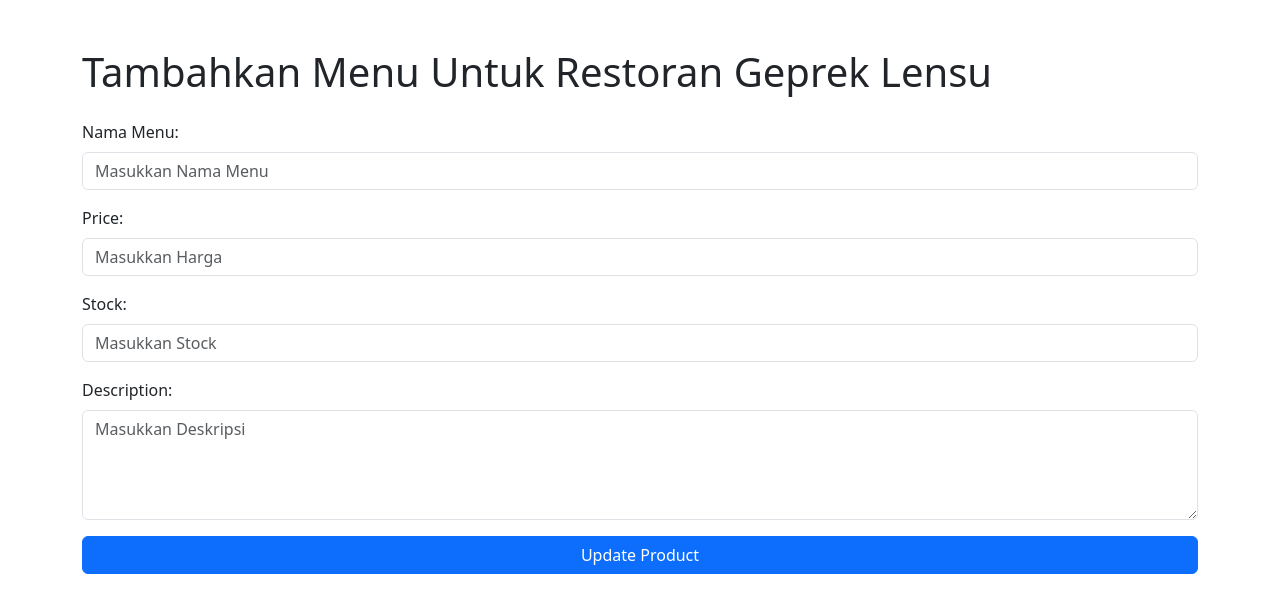
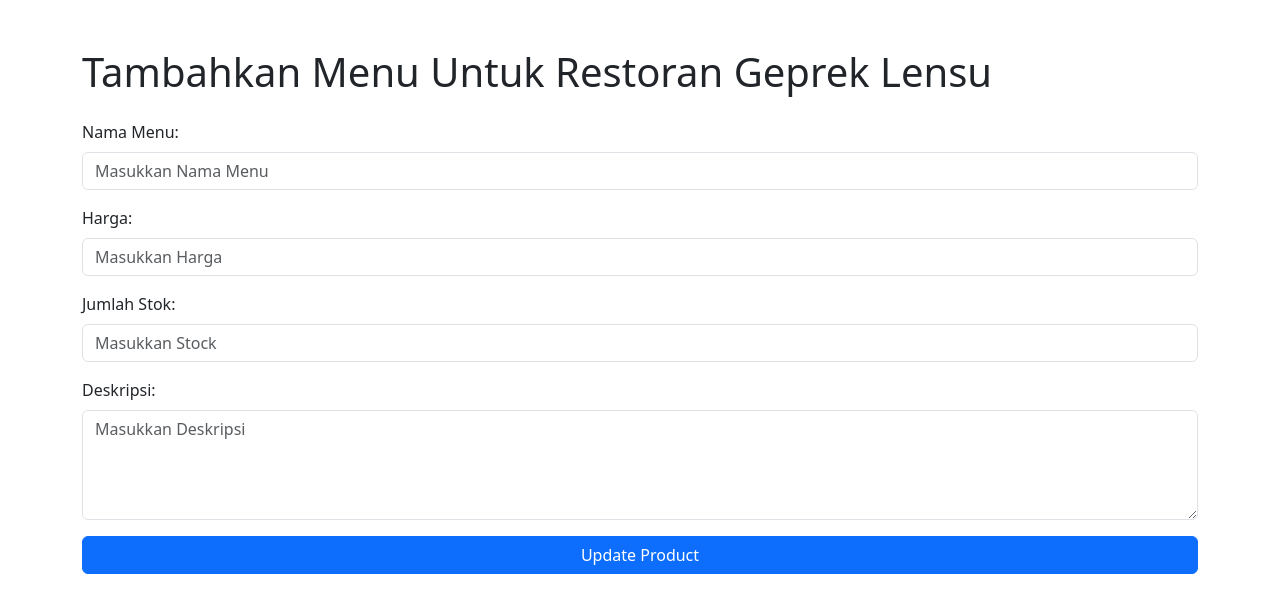
Before and after one commit to elenazahrak/geprek-lensu, a Django app: page /create-product in a window 1280 px wide. Shown: the top 613 px of the page. Run offline with Django 4.2, Linux system fonts and the light colour scheme.

Commit message:
Tugas 5 (Final)

```diff
--- a/main/templates/create_product.html
+++ b/main/templates/create_product.html
@@ -3,7 +3,6 @@
 {% block content %}
 <div class="container">
     <h1 class="mt-5 mb-4">Tambahkan Menu Untuk Restoran Geprek Lensu</h1>
-
     <form method="POST">
         {% csrf_token %}
         <div class="mb-3">
@@ -11,15 +10,15 @@
             <input type="text" name="menu" id="menu" class="form-control" placeholder="Masukkan Nama Menu" required>
         </div>
         <div class="mb-3">
-            <label for="price" class="form-label">Price:</label>
+            <label for="price" class="form-label">Harga:</label>
             <input type="number" name="price" id="price" class="form-control" placeholder="Masukkan Harga" required>
         </div>
         <div class="mb-3">
-            <label for="stock" class="form-label">Stock:</label>
+            <label for="stock" class="form-label">Jumlah Stok:</label>
             <input type="number" name="stock" id="stock" class="form-control" placeholder="Masukkan Stock" required>
         </div>
         <div class="mb-3">
-            <label for="description" class="form-label">Description:</label>
+            <label for="description" class="form-label">Deskripsi:</label>
             <textarea name="description" id="description" class="form-control" rows="4" placeholder="Masukkan Deskripsi" required></textarea>
         </div>
         <div class="d-grid">
```
